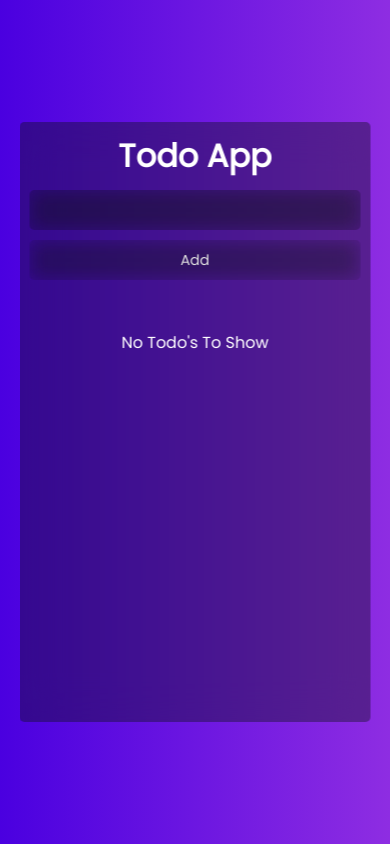
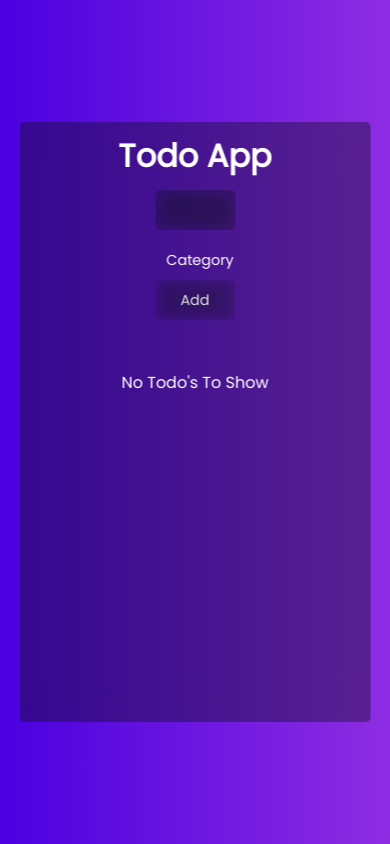
Before and after one commit to shubrautt/ToDo-List, a React (Create React App) app: page /todo in a window 390 px wide. Built offline with nearby package versions, Linux system fonts and the light colour scheme.

Commit message:
Add categories to todos

```diff
--- a/package.json
+++ b/package.json
@@ -10,6 +10,8 @@
     "@testing-library/jest-dom": "^5.15.1",
     "@testing-library/react": "^11.2.7",
     "@testing-library/user-event": "^12.8.3",
+    "rc-dropdown": "^4.0.1",
+    "rc-menu": "^9.6.4",
     "react": "^17.0.2",
     "react-dom": "^17.0.2",
     "react-router-dom": "^6.0.2",
--- a/src/App.css
+++ b/src/App.css
@@ -108,7 +108,9 @@ input {
 }
 .addBtn,
 .delBtn,
-.doneBtn {
+.doneBtn,
+.dropdownBtn,
+.dropdownOption {
   width: 90px;
   height: 40px;
   border: none;
@@ -116,6 +118,18 @@ input {
   cursor: pointer;
   border-radius: 5px;
   font-size: 0.9em;
+}
+.dropdownBtn {
+  text-align: center;
+  background-color: rgba(16, 18, 27, 0);
+}
+.dropdownOption {
+  font-size: 1.2em;
+  background-color: rgba(16, 18, 27, 0);
+}
+.dropdownList {
+  display: flex;
+  flex-direction: column;
 }
 .addBtn {
   background-color: rgba(16, 18, 27, 0);
@@ -165,6 +179,10 @@ input {
 .Card p {
   margin-top: 10px;
 }
+.cardDiv {
+  display:flex;
+  justify-content:space-between;
+}
 
 /* Responsive */
 @media (max-width: 1150px) {
@@ -186,7 +204,7 @@ input {
 }
 @media (max-width: 500px) {
   .container .inputBox {
-    width: 100%;
+    width: 100px;
     display: flex;
     flex-direction: column;
     padding: 0 10px;
--- a/src/App.js
+++ b/src/App.js
@@ -13,7 +13,6 @@ function App() {
   const [login, setLogin] = useState(false);
 
   const handleLogin = (e) => {
-    console.log(e);
     setLogin(e);
   }
 
--- a/src/components/card.js
+++ b/src/components/card.js
@@ -1,7 +1,10 @@
-const Card = ({ data, todoData, done, handleDelete, handleDone, id }) => {
+const Card = ({ data, todoData, done, handleDelete, handleDone, id, category }) => {
     return (
         <article className="Card">
-            {done === true ? <p className="lineThrough">{todoData}</p> : <p>{todoData}</p>}
+            <div className="cardDiv">
+                {done === true ? <p className="lineThrough">{todoData}</p> : <p>{todoData}</p>}
+                {<p className="categoryLabel">{category}</p>}
+            </div>
             {done === "false" ?<button className="doneBtn" onClick={() => handleDone(id)}>Done</button> : <noscript></noscript>}
             <button className="delBtn" onClick={() => handleDelete(id)}>Delete</button>
         </article>
--- /dev/null
+++ b/src/components/dropdown.js
@@ -0,0 +1,30 @@
+import Dropdown from 'rc-dropdown';
+import "rc-dropdown/assets/index.css";
+import { useState } from 'react';
+
+const { v4: uuidv4 } = require('uuid');
+
+const categories = ["first", "second", "third"];
+
+const CategoryDropdown = ({ category, setCategory}) => {
+
+    function chooseOption(e) {
+        setCategory(e.target.value)
+    }
+
+    return (<Dropdown
+        trigger={["click"]}
+        overlay={
+            <div className="dropdownList">
+                {categories.map(c => {
+                    const id = uuidv4()
+                    return <button id = {id} value={c} className="dropdownOption" onClick={chooseOption}>{c}</button>
+                })}
+          </div>
+        }>
+        <button className="dropdownBtn">{category}</button>
+      </Dropdown>
+    )
+};
+
+export default CategoryDropdown;
--- a/src/pages/todo.js
+++ b/src/pages/todo.js
@@ -1,17 +1,23 @@
 import { useState, useEffect } from "react";
+import CategoryDropdown from "../components/dropdown";
 import TodoList from "./todolist";
+
+
 const { v4: uuidv4 } = require('uuid');
 
 const Todo = () => {
   const [data, setData] = useState([]);
   const [newdata, setNewdata] = useState("");
+  const [category, setCategory] = useState("Category");
 
   // handle for new data
   const handle = () => {
     if (newdata === "") {
       alert("Nothing to Add");
+    } else if(category === "Category") {
+      alert("Category not chosen");
     } else {
-      var tempdata = { todoData: newdata, done: "false", id: uuidv4()};
+      var tempdata = { todoData: newdata, done: "false", id: uuidv4(), category: category};
 
       localStorage.setItem("todos", JSON.stringify([...data, tempdata]));
       setData(prevState => [...prevState, tempdata]);
@@ -68,9 +74,11 @@ const Todo = () => {
             }
           }}
         />
+        <CategoryDropdown category={category} setCategory={setCategory} />
         <button className="addBtn" onClick={handle}>
           Add
         </button>
+
       </div>
       <div className="todos">
         {data.length === 0 ? (
--- a/src/pages/todolist.js
+++ b/src/pages/todolist.js
@@ -7,7 +7,7 @@ const TodoList = ({ data, handleDelete, handleDone }) => {
     return (
         <div className="todoList">
             {cardData.map((todo) => {
-                return <Card data={data} id={todo.id} todoData={todo.todoData} done={todo.done} key={todo.id} handleDelete={handleDelete} handleDone={handleDone} />
+                return <Card data={data} id={todo.id} todoData={todo.todoData} category={todo.category} done={todo.done} key={todo.id} handleDelete={handleDelete} handleDone={handleDone} />
             })}
         </div>
     );
```
Also changed, not shown: 1 other file (tests, documents, lock files or other folders).
